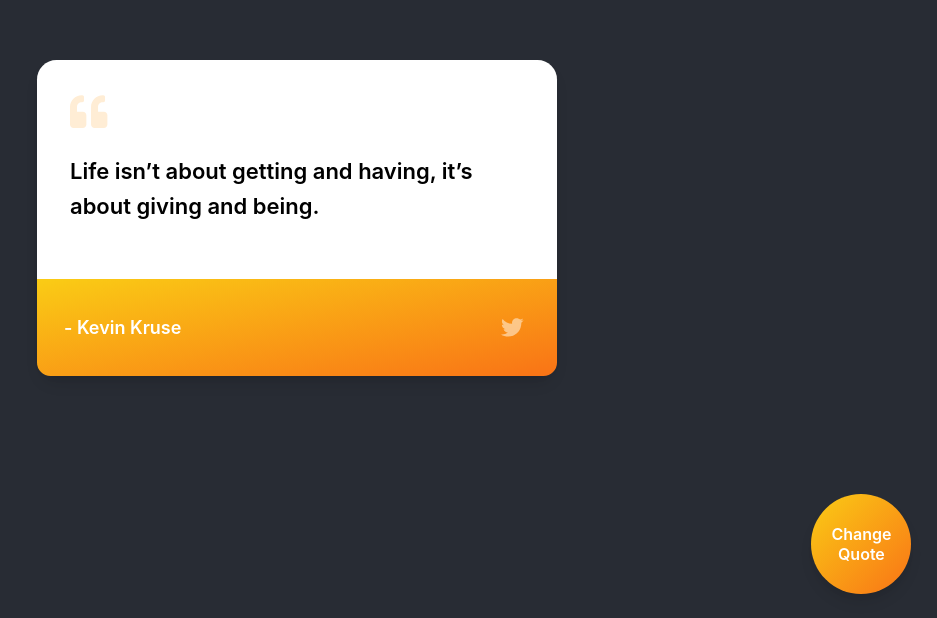
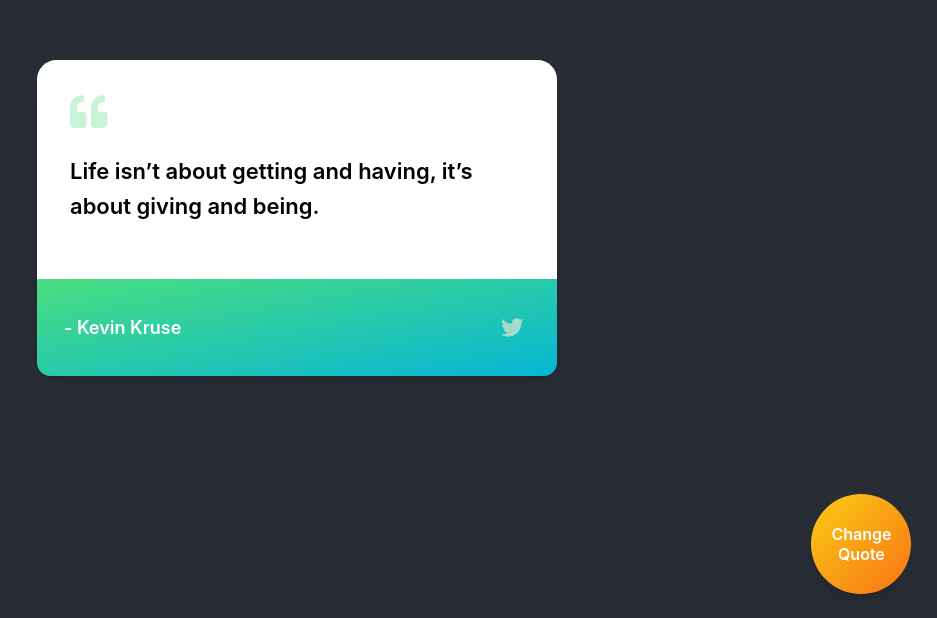
Before and after one commit to classydev100/react-quote-generate, a React (Create React App) app: page / in a window 1280 px wide. Shown: the part 182-800 px from the top of the page, without its empty margins (343-1280 px from the left). Built offline with nearby package versions, Linux system fonts and the light colour scheme.

Commit message:
added bg change functionality & Twitter share

```diff
--- a/src/App.js
+++ b/src/App.js
@@ -1,12 +1,6 @@
 import "./App.css";
 import FloatingButton from "./components/FloatingButton/FloatingButton";
 import QuoteBox from "./components/QuoteBox/QuoteBox";
-
-const quotesGist =
-  "https://gist.githubusercontent.com/Th3Wall/8d9d6adb080e04ee6e5fcae2707fdde2/raw/90eb9489b774d5da82675b35936260ce9d0327ce/quotes.json";
-// background: linear-gradient(to bottom right,#facc15,#f97316);
-// background: linear-gradient(to bottom right,#4ade80,#06b6d4);
-// background: linear-gradient(to bottom right,#a855f7,#6366f1);
 
 const App = () => {
   return (
--- a/src/components/FloatingButton/floatingButton.scss
+++ b/src/components/FloatingButton/floatingButton.scss
@@ -15,4 +15,9 @@
     color: white;
     background: linear-gradient(to bottom right,#facc15,#f97316);
     box-shadow: 0 10px 15px -3px rgba(0,0,0,0.1),0 4px 6px -2px rgba(0,0,0,0.05);
+    transition: transform 0.2s ease-in-out;
+
+    &:hover {
+        transform: scale(0.96);
+    }
 }
--- a/src/components/QuoteBox/QuoteBox.js
+++ b/src/components/QuoteBox/QuoteBox.js
@@ -4,7 +4,7 @@ import { FontAwesomeIcon } from "@fortawesome/react-fontawesome";
 import React, { useEffect, useState } from "react";
 import "./quoteBox.scss";
 
-const tweetIt = "https://twitter.com/intent/tweet?text=";
+const tweetIt = "https://twitter.com/intent/tweet";
 const quotes = [
   {
     quote: "Life isn’t about getting and having, it’s about giving and being.",
@@ -68,8 +68,25 @@ const quotes = [
   },
 ];
 
+const colorPairings = [
+  {
+    "color1": "#facc15",
+    "color2": "#f97316"
+  },
+  {
+    "color1": "#4ade80",
+    "color2": "#06b6d4"
+  },
+  {
+    "color1": "#a855f7",
+    "color2": "#6366f1"
+  }
+]
+
 export default function QuoteBox() {
+
   const [currentQuote, setCurrentQuote] = useState("");
+  let randomize = Math.floor(Math.random() * colorPairings.length);
 
   const handleChange = () => {
     setCurrentQuote(quotes[Math.floor(Math.random() * quotes.length)]);
@@ -87,13 +104,14 @@ export default function QuoteBox() {
             icon={faQuoteLeft}
             size="lg"
             className="quote__icon"
+            style={{color: `${colorPairings[randomize].color1}`}}
           />
           <p>{currentQuote.quote}</p>
         </div>
-        <div className="quote__footer">
+        <div className="quote__footer" style={{background: `linear-gradient(to bottom right, ${colorPairings[randomize].color1}, ${colorPairings[randomize].color2}`}}>
           - {currentQuote.author}
           <button>
-            <a>
+            <a href={`${tweetIt}?text="${currentQuote.quote}" - ${currentQuote.author}`} target='_blank' rel="noreferrer">
               <FontAwesomeIcon
                 icon={faTwitter}
                 size="lg"
--- a/src/components/QuoteBox/quoteBox.scss
+++ b/src/components/QuoteBox/quoteBox.scss
@@ -23,7 +23,7 @@
     }
 
     &__icon {
-        color: rgba(255,237,213,1);
+        opacity: 0.3;
         font-size: 1.7em;
     }
 
@@ -48,7 +48,6 @@
         font-weight: 600;
         border-bottom-left-radius: .75em;
         border-bottom-right-radius: .75em;
-        background: linear-gradient(to bottom right,#facc15,#f97316);
         padding: 2em 1.5em;
 
         button {
```
Also changed, not shown: 1 other file (tests, documents, lock files or other folders).
